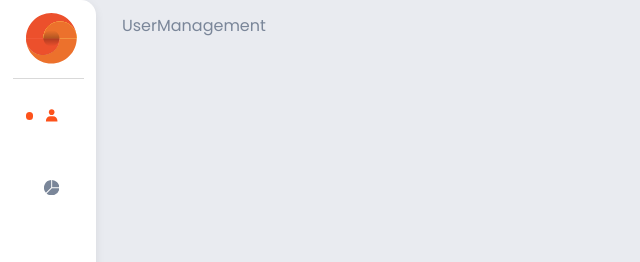
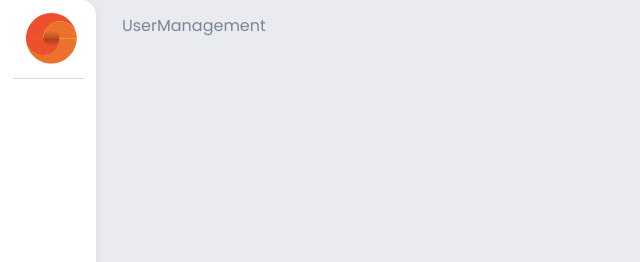
Before and after one commit to ingradantona/user-management, a React (Vite) app in the folder frontend/: page /users in a window 1280 px wide. Shown: the top 262 px of the page, without its empty margins (0-640 px from the left). Built offline with nearby package versions, Linux system fonts and the light colour scheme; sample sign-in values are in the browser's storage.

Commit message:
refactor: ajusting layout path

```diff
--- a/frontend/src/components/Layout/index.tsx
+++ b/frontend/src/components/Layout/index.tsx
@@ -15,9 +15,10 @@ import useLayoutContoller from './useLayout.contoller';
 import { NavLink } from 'react-router-dom';
 import Avatar from '../Avatar';
 import { ToastContainer } from '../TostContainer';
+import { AccessProfile } from '../../utils/enums/profile.enum';
 
 export function Layout({ children }: LayoutProps) {
-  const { isOpen, toggleSidebar, routes } = useLayoutContoller();
+  const { isOpen, toggleSidebar, routes, userName, userSurname, profile } = useLayoutContoller();
 
   return (
     <Page>
@@ -29,7 +30,9 @@ export function Layout({ children }: LayoutProps) {
         </LogoButton>
         <Divider />
         <RoutesContainer>
-          {routes.map((route) => (
+          {routes.map((route) => {
+            if (profile === route.permission || profile === AccessProfile.ADMIN)
+              return (
                 <NavLink
                   to={route.path}
                   className={({ isActive }) => (isActive ? 'link active' : 'link')}
@@ -37,12 +40,20 @@ export function Layout({ children }: LayoutProps) {
                   {route.icon({})}
                   {isOpen && <AnimationText>{route.name}</AnimationText>}
                 </NavLink>
-          ))}
+              );
+          })}
         </RoutesContainer>
         <Divider />
         <LogoutContainer>
           <Avatar className="avatar" />
-          {isOpen && <AnimationText>Ingra Souza</AnimationText>}
+          {isOpen && (
+            <div>
+              <AnimationText>
+                {userName} {userSurname}
+              </AnimationText>
+              <AnimationText>{profile}</AnimationText>
+            </div>
+          )}
         </LogoutContainer>
       </Menu>
       <Content>{children}</Content>
--- a/frontend/src/components/Layout/useLayout.contoller.ts
+++ b/frontend/src/components/Layout/useLayout.contoller.ts
@@ -1,10 +1,14 @@
-import { useState } from 'react';
+import { useContext, useState } from 'react';
 import { IconType } from 'react-icons';
 import { BiSolidUser as UserIcon } from 'react-icons/bi';
 import { BsPieChartFill as ReportIcon } from 'react-icons/bs';
+import { AuthContext } from '../../context/AuthProvider';
+import { AccessProfile } from '../../utils/enums/profile.enum';
 
 export default function useLayoutContoller() {
   const [isOpen, setIsOpen] = useState(false);
+
+  const { userName, userSurname, profile } = useContext(AuthContext);
 
   function toggleSidebar() {
     setIsOpen(!isOpen);
@@ -15,18 +19,21 @@ export default function useLayoutContoller() {
     icon: IconType;
     path: string;
     id: string;
+    permission: string;
   }[] = [
     {
       name: 'Gestão de Usuários',
       icon: UserIcon,
       path: '/users',
       id: 'users',
+      permission: AccessProfile.COMMON,
     },
     {
       name: 'Dashboard',
       icon: ReportIcon,
       path: '/report',
       id: 'report',
+      permission: AccessProfile.ADMIN,
     },
   ];
 
@@ -34,5 +41,8 @@ export default function useLayoutContoller() {
     isOpen,
     toggleSidebar,
     routes,
+    userName,
+    userSurname,
+    profile,
   };
 }
```
Lines whose indentation alone changed are shown as unchanged.
